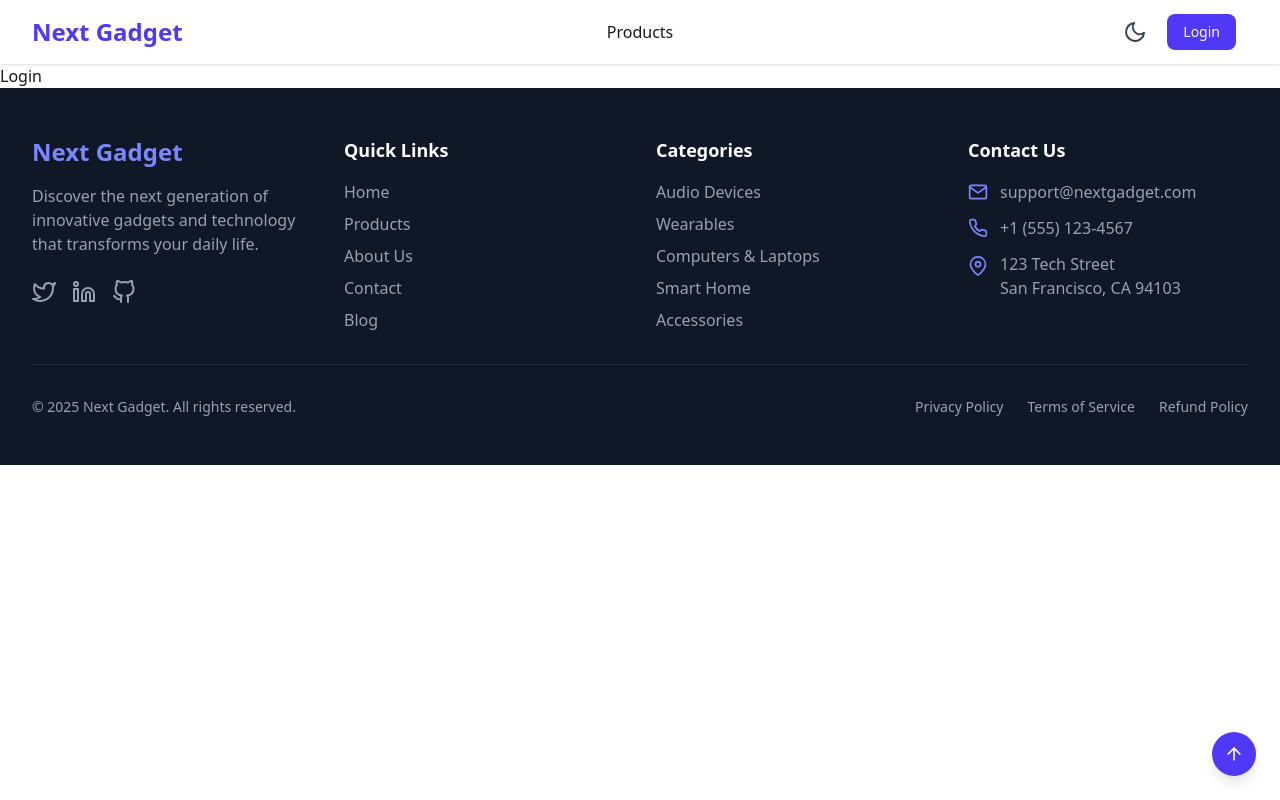
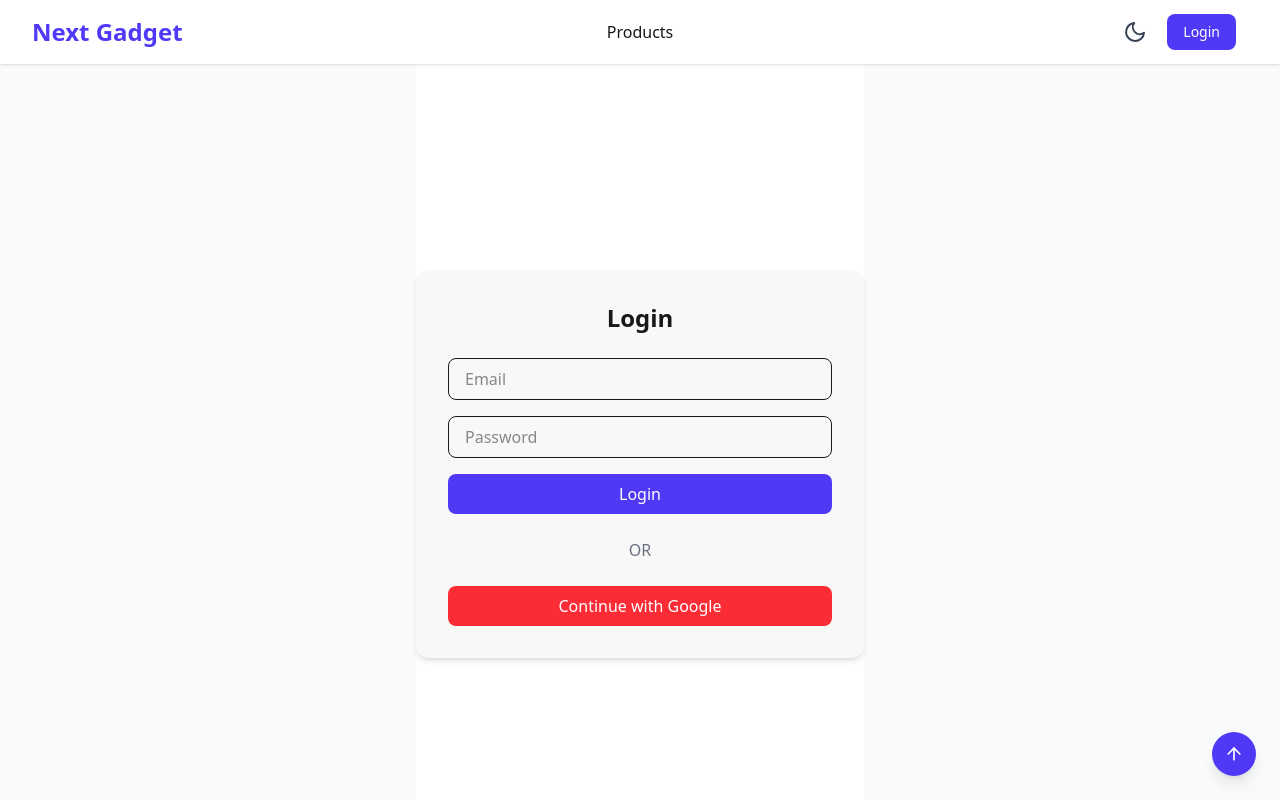
Before and after one commit to fuadhasan05/next-gadget, a Next.js app: page /login in a window 1280 px wide. Shown: the top 800 px of the page. Built offline with nearby package versions, Linux system fonts and the light colour scheme.

Commit message:
create google log-in with next-auth

```diff
--- /dev/null
+++ b/src/app/api/auth/[...nextauth]/route.js
@@ -0,0 +1,43 @@
+import NextAuth from "next-auth";
+import GoogleProvider from "next-auth/providers/google";
+import CredentialsProvider from "next-auth/providers/credentials";
+
+const handler = NextAuth({
+  providers: [
+    // ✅ Google Login
+    GoogleProvider({
+      clientId: process.env.GOOGLE_CLIENT_ID,
+      clientSecret: process.env.GOOGLE_CLIENT_SECRET,
+    }),
+
+    // ✅ Credentials Login (email + password)
+    CredentialsProvider({
+      name: "Credentials",
+      credentials: {
+        email: { label: "Email", type: "email" },
+        password: { label: "Password", type: "password" },
+      },
+      async authorize(credentials) {
+        // Example: check against your DB
+        if (
+          credentials.email === "test@example.com" &&
+          credentials.password === "123456"
+        ) {
+          return { id: "1", name: "Test User", email: "test@example.com" };
+        }
+        return null;
+      },
+    }),
+  ],
+  pages: {
+    signIn: "/login", // custom login page
+  },
+  callbacks: {
+    async redirect({ url, baseUrl }) {
+      // always redirect to /products after login
+      return "/products";
+    },
+  },
+});
+
+export { handler as GET, handler as POST };
--- a/src/app/layout.js
+++ b/src/app/layout.js
@@ -3,6 +3,7 @@ import "./globals.css";
 import Navbar from "@/components/Navbar";
 import { ThemeProvider } from "next-themes";
 import Footer from "@/components/Footer";
+import Providers from "./providers";
 
 const geistSans = Geist({
   variable: "--font-geist-sans",
@@ -26,11 +27,18 @@ export default function RootLayout({ children }) {
         suppressHydrationWarning
         className={`${geistSans.variable} ${geistMono.variable} antialiased`}
       >
-        <ThemeProvider attribute="data-theme" defaultTheme="light" enableSystem>
-          <Navbar />
-          {children}
-          <Footer/>
-        </ThemeProvider>
+        {/* ✅ Provide auth session everywhere */}
+        <Providers>
+          <ThemeProvider
+            attribute="data-theme"
+            defaultTheme="light"
+            enableSystem
+          >
+            <Navbar />
+            {children}
+            <Footer />
+          </ThemeProvider>
+        </Providers>
       </body>
     </html>
   );
--- /dev/null
+++ b/src/app/login/layout.js
@@ -0,0 +1,7 @@
+export default function LoginLayout({ children }) {
+  return (
+    <section className="min-h-screen flex items-center justify-center bg-gray-50">
+      {children}
+    </section>
+  );
+}
--- a/src/app/login/page.jsx
+++ b/src/app/login/page.jsx
@@ -1,7 +1,62 @@
-import React from 'react'
+"use client";
 
-export default function Login() {
+import { signIn } from "next-auth/react";
+
+export default function LoginPage() {
+  const handleGoogleLogin = () => {
+    signIn("google");
+  };
+
+  const handleCredentialsLogin = async (e) => {
+    e.preventDefault();
+    const email = e.target.email.value;
+    const password = e.target.password.value;
+
+    await signIn("credentials", {
+      email,
+      password,
+      redirect: true, // ✅ will redirect to /products automatically
+    });
+  };
+
   return (
-    <div>Login</div>
-  )
+    <div className="flex items-center justify-center min-h-screen bg-base-100">
+      <div className="bg-base-200 p-8 rounded-xl shadow-md w-full max-w-md">
+        <h1 className="text-2xl font-bold text-center mb-6">Login</h1>
+
+        {/* Credentials Login */}
+        <form onSubmit={handleCredentialsLogin} className="space-y-4">
+          <input
+            type="email"
+            name="email"
+            placeholder="Email"
+            className="w-full px-4 py-2 border rounded-lg"
+          />
+          <input
+            type="password"
+            name="password"
+            placeholder="Password"
+            className="w-full px-4 py-2 border rounded-lg"
+          />
+          <button
+            type="submit"
+            className="w-full bg-indigo-600 text-white py-2 rounded-lg"
+          >
+            Login
+          </button>
+        </form>
+
+        {/* Divider */}
+        <div className="my-6 text-center text-gray-500">OR</div>
+
+        {/* Google Login */}
+        <button
+          onClick={handleGoogleLogin}
+          className="w-full bg-red-500 text-white py-2 rounded-lg"
+        >
+          Continue with Google
+        </button>
+      </div>
+    </div>
+  );
 }
--- /dev/null
+++ b/src/app/providers.jsx
@@ -0,0 +1,7 @@
+"use client";
+
+import { SessionProvider } from "next-auth/react";
+
+export default function Providers({ children }) {
+  return <SessionProvider>{children}</SessionProvider>;
+}
```
